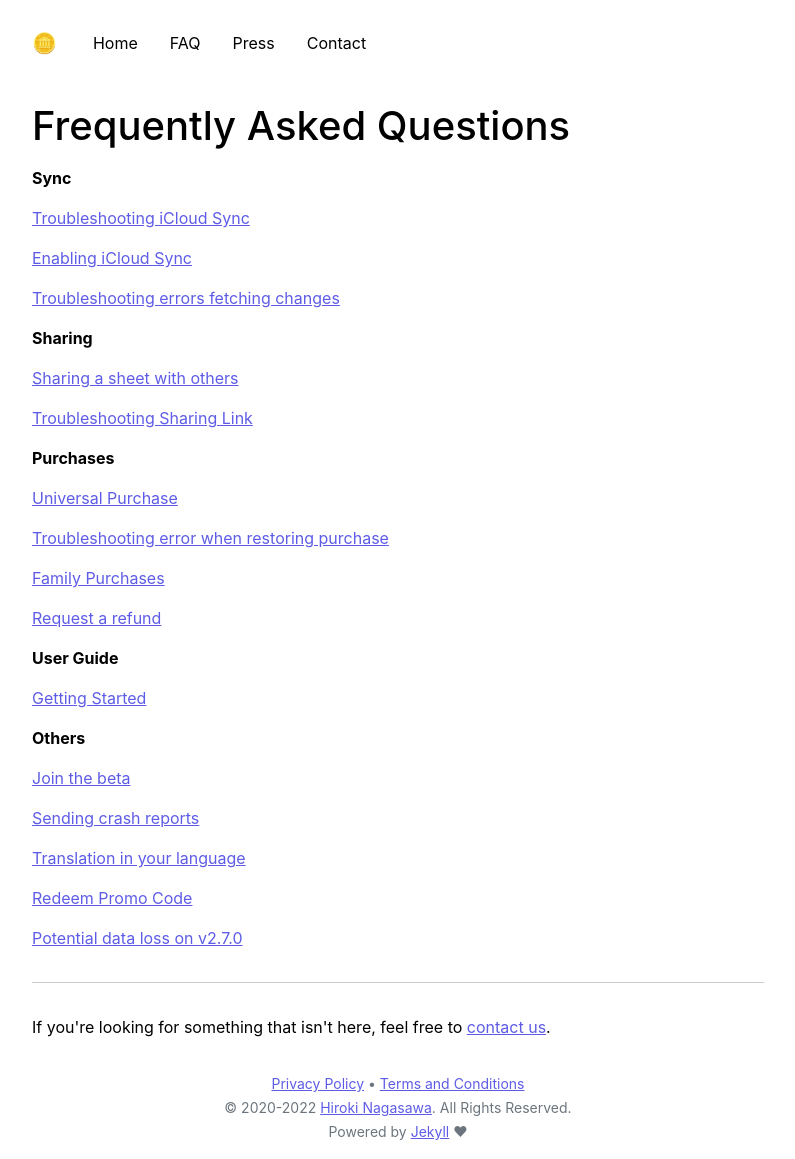
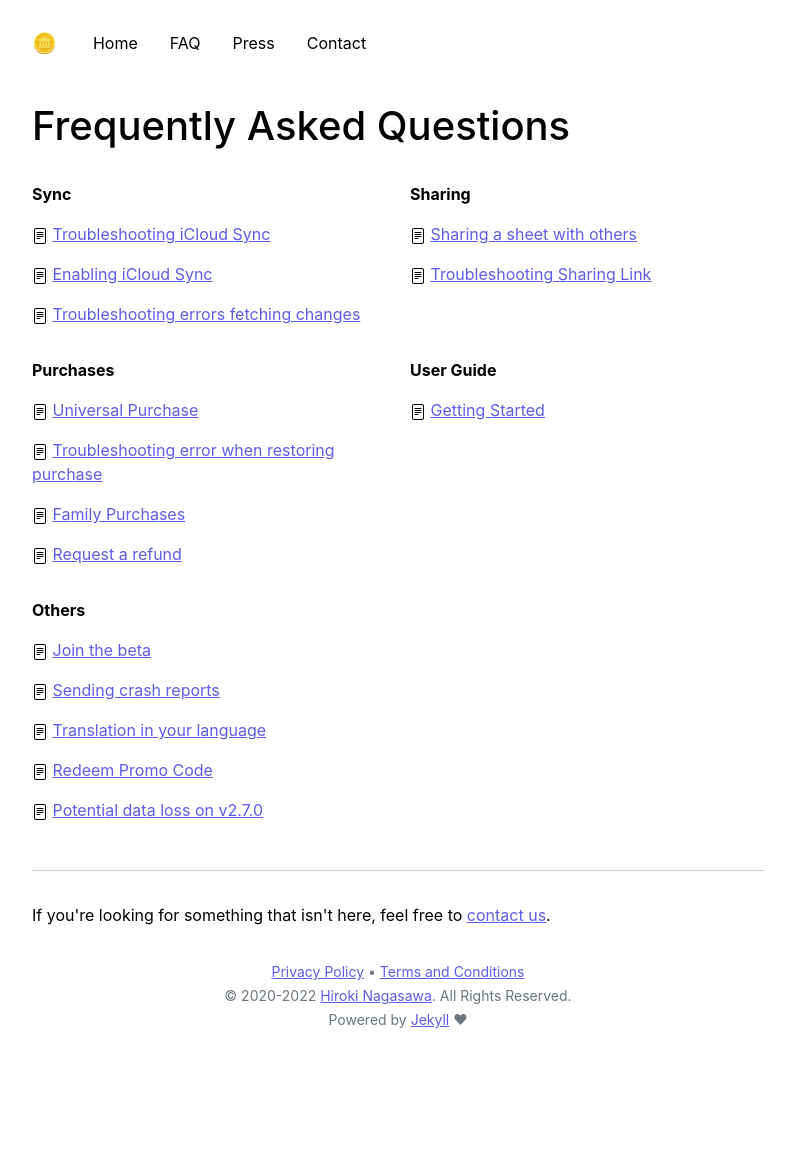
Before and after one commit to bluecometlabs/getexpenses.app, a Jekyll site: the page built from pages/faq.md, in a window 1280 px wide. Shown: the whole page, without its empty margins (242-1037 px from the left). Built offline with Jekyll 4.4.1, drawn with Linux system fonts in a browser that asks for light colours; after the commit the page ends 1047 px from its top, so only the background shows below that.

Commit message:
Update faq page

```diff
--- a/_includes/faq.html
+++ b/_includes/faq.html
@@ -1,30 +1,44 @@
 <div class="apps-main">
     <h1>Frequently Asked Questions</h1>
 
-    <p><strong>Sync</strong></p>
-    <p><a href="/faq/troubleshooting-icloud-sync">Troubleshooting iCloud Sync</a></p>
-    <p><a href="/faq/enabling-icloud-sync">Enabling iCloud Sync</a></p>
-    <p><a href="/faq/troubleshooting-errors-fetching-changes">Troubleshooting errors fetching changes</a></p>
+    <div class="row">
+        <div class="col-sm">
+            <p><strong>Sync</strong></p>
+            <p>{% include icons/file-text.html %}<a href="/faq/troubleshooting-icloud-sync">Troubleshooting iCloud Sync</a></p>
+            <p>{% include icons/file-text.html %}<a href="/faq/enabling-icloud-sync">Enabling iCloud Sync</a></p>
+            <p>{% include icons/file-text.html %}<a href="/faq/troubleshooting-errors-fetching-changes">Troubleshooting errors fetching changes</a></p>
+        </div>
+        <div class="col-sm">
+            <p><strong>Sharing</strong></p>
+            <p>{% include icons/file-text.html %}<a href="/faq/sharing-sheet-with-others">Sharing a sheet with others</a></p>
+            <p>{% include icons/file-text.html %}<a href="/faq/troubleshooting-sharing-link">Troubleshooting Sharing Link</a></p>
+        </div>
+    </div>
 
-    <p><strong>Sharing</strong></p>
-    <p><a href="/faq/sharing-sheet-with-others">Sharing a sheet with others</a></p>
-    <p><a href="/faq/troubleshooting-sharing-link">Troubleshooting Sharing Link</a></p>
+    <div class="row">
+        <div class="col-sm">
+            <p><strong>Purchases</strong></p>
+            <p>{% include icons/file-text.html %}<a href="/faq/universal-purchase">Universal Purchase</a></p>
+            <p>{% include icons/file-text.html %}<a href="/faq/troubleshooting-error-when-restoring-purchase">Troubleshooting error when restoring purchase</a></p>
+            <p>{% include icons/file-text.html %}<a href="/faq/family-purchases">Family Purchases</a></p>
+            <p>{% include icons/file-text.html %}<a href="/faq/request-refund">Request a refund</a></p>
+        </div>
+        <div class="col-sm">
+            <p><strong>User Guide</strong></p>
+            <p>{% include icons/file-text.html %}<a href="/faq/getting-started">Getting Started</a></p>
+        </div>
+    </div>
 
-    <p><strong>Purchases</strong></p>
-    <p><a href="/faq/universal-purchase">Universal Purchase</a></p>
-    <p><a href="/faq/troubleshooting-error-when-restoring-purchase">Troubleshooting error when restoring purchase</a></p>
-    <p><a href="/faq/family-purchases">Family Purchases</a></p>
-    <p><a href="/faq/request-refund">Request a refund</a></p>
-
-    <p><strong>User Guide</strong></p>
-    <p><a href="/faq/getting-started">Getting Started</a></p>
-
-    <p><strong>Others</strong></p>
-    <p><a href="/faq/join-beta">Join the beta</a></p>
-    <p><a href="/faq/sending-crash-reports">Sending crash reports</a></p>
-    <p><a href="/faq/translation-in-your-lang">Translation in your language</a></p>
-    <p><a href="/faq/redeem-promo-code">Redeem Promo Code</a></p>
-    <p><a href="/faq/potential-data-loss">Potential data loss on v2.7.0</a></p>
+    <div class="row">
+        <div class="col-sm">
+            <p><strong>Others</strong></p>
+            <p>{% include icons/file-text.html %}<a href="/faq/join-beta">Join the beta</a></p>
+            <p>{% include icons/file-text.html %}<a href="/faq/sending-crash-reports">Sending crash reports</a></p>
+            <p>{% include icons/file-text.html %}<a href="/faq/translation-in-your-lang">Translation in your language</a></p>
+            <p>{% include icons/file-text.html %}<a href="/faq/redeem-promo-code">Redeem Promo Code</a></p>
+            <p>{% include icons/file-text.html %}<a href="/faq/potential-data-loss">Potential data loss on v2.7.0</a></p>
+        </div>
+    </div>
 
     {% include faq_footer.html %}
 </div>
--- /dev/null
+++ b/_includes/icons/file-text.html
@@ -0,0 +1,4 @@
+<svg xmlns="http://www.w3.org/2000/svg" width="16" height="16" fill="currentColor" class="bi bi-file-text" viewBox="0 0 16 16">
+    <path d="M5 4a.5.5 0 0 0 0 1h6a.5.5 0 0 0 0-1H5zm-.5 2.5A.5.5 0 0 1 5 6h6a.5.5 0 0 1 0 1H5a.5.5 0 0 1-.5-.5zM5 8a.5.5 0 0 0 0 1h6a.5.5 0 0 0 0-1H5zm0 2a.5.5 0 0 0 0 1h3a.5.5 0 0 0 0-1H5z"/>
+    <path d="M2 2a2 2 0 0 1 2-2h8a2 2 0 0 1 2 2v12a2 2 0 0 1-2 2H4a2 2 0 0 1-2-2V2zm10-1H4a1 1 0 0 0-1 1v12a1 1 0 0 0 1 1h8a1 1 0 0 0 1-1V2a1 1 0 0 0-1-1z"/>
+</svg>
```
